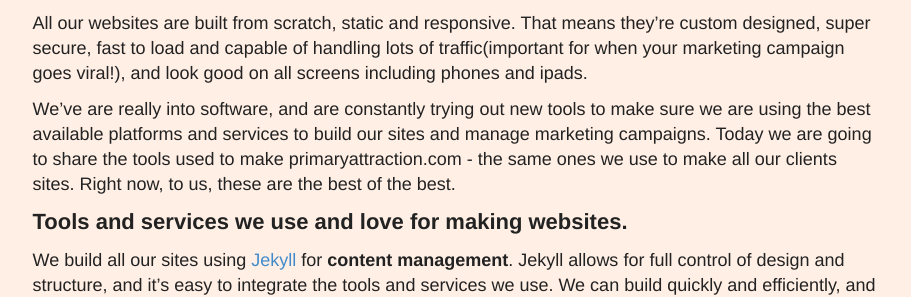
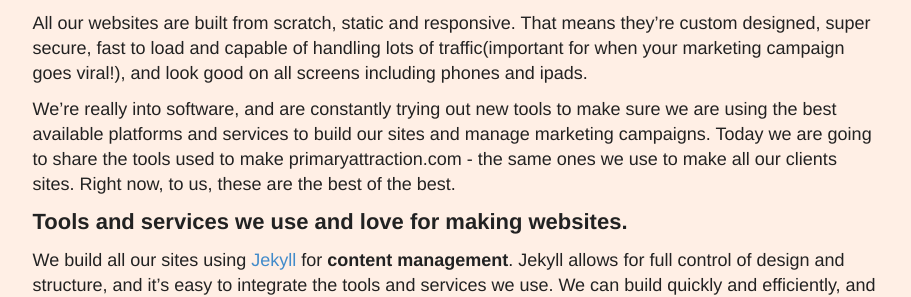
Before and after one commit to akshcllctve/ww, a Jekyll site: the page built from _posts/2014-10-01-making-primary-attraction.markdown, in a window 1280 px wide and 900 px high, scrolled down 594 px. Shown: the part 161-458 px from the top of the window, without its empty margins (330-1241 px from the left). Built offline with Jekyll 4.4.1, drawn with Linux system fonts in a browser that asks for light colours; Markdown is read by kramdown in place of the engine named in the settings; comment, search, counter and statistics services are not loaded.

Commit message:
fixed sp erron on blog

```diff
--- a/_posts/2014-10-01-making-primary-attraction.markdown
+++ b/_posts/2014-10-01-making-primary-attraction.markdown
@@ -13,7 +13,7 @@ At Primary Attraction, we build websites with the best tools available.  Our goa
 
 All our websites are built from scratch, static and responsive.  That means they're custom designed, super secure, fast to load and capable of handling lots of traffic(important for when your marketing campaign goes viral!), and look good on all screens including phones and ipads.
 
-We've are really into software, and are constantly trying out new tools to make sure we are using the best available platforms and services to build our sites and manage marketing campaigns.  Today we are going to share the tools used to make primaryattraction.com - the same ones we use to make all our clients sites.  Right now, to us, these are the best of the best.
+We're really into software, and are constantly trying out new tools to make sure we are using the best available platforms and services to build our sites and manage marketing campaigns.  Today we are going to share the tools used to make primaryattraction.com - the same ones we use to make all our clients sites.  Right now, to us, these are the best of the best.
 
 ####**Tools and services we use and love for making websites.**
 
```
Also changed, not shown: 1 other file.
